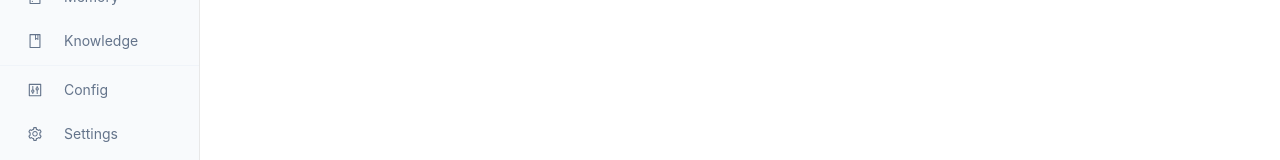
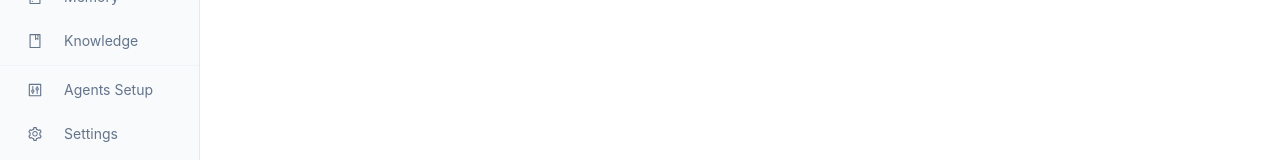
Before and after one commit to sopaco/cowork-forge, a React (Vite) app in the folder crates/cowork-gui/: page / in a window 1280 px wide. Shown: the part 355-515 px from the top of the page. Built offline with nearby package versions, Linux system fonts and the light colour scheme.

Commit message:
Rename ConfigPanel to AgentsSetupPanel and update references
Update the component name and all associated references throughout the
application to reflect the new naming convention for the agents setup
configuration panel.

```diff
--- a/crates/cowork-gui/src/App.tsx
+++ b/crates/cowork-gui/src/App.tsx
@@ -34,7 +34,7 @@ import KnowledgePanel from './components/KnowledgePanel';
 import CommandPalette from './components/CommandPalette';
 import IterationsPanel from './components/IterationsPanel';
 import SettingsPanel from './components/SettingsPanel';
-import { ConfigPanel } from './components/config';
+import { AgentsSetupPanel } from './components/config';
 
 const { Sider, Content, Header, Footer } = Layout;
 
@@ -218,7 +218,7 @@ function App() {
 			</div>
 
 			<div style={{ height: '100%', display: activeView === 'config' ? 'block' : 'none', overflow: 'auto' }}>
-				<ConfigPanel />
+				<AgentsSetupPanel />
 			</div>
 
 			<div style={{ height: '100%', display: activeView === 'chat' ? 'block' : 'none' }}>
@@ -322,7 +322,7 @@ function App() {
 							{ key: 'execution-memory', icon: <DatabaseOutlined />, label: 'Memory' },
 							{ key: 'project-knowledge', icon: <BookOutlined />, label: 'Knowledge' },
 							{ type: 'divider' },
-							{ key: 'config', icon: <ControlOutlined />, label: 'Config' },
+							{ key: 'config', icon: <ControlOutlined />, label: 'Agents Setup' },
 							{ key: 'settings', icon: <SettingOutlined />, label: 'Settings' }
 						]}
 					/>
--- a/crates/cowork-gui/src/components/config/ConfigPanel.tsx
+++ b/crates/cowork-gui/src/components/config/AgentsSetupPanel.tsx
@@ -31,7 +31,7 @@ const { Title, Text } = Typography;
 
 type ConfigTab = 'flows' | 'agents' | 'skills' | 'integrations';
 
-const ConfigPanel: React.FC = () => {
+const AgentsSetupPanel: React.FC = () => {
   const {
     loading,
     error,
@@ -127,8 +127,8 @@ const ConfigPanel: React.FC = () => {
     <div style={{ height: '100%', display: 'flex', flexDirection: 'column' }}>
       <div style={{ padding: '16px', borderBottom: '1px solid #f0f0f0', display: 'flex', justifyContent: 'space-between', alignItems: 'center' }}>
         <div>
-          <Title level={4} style={{ margin: 0 }}>Configuration Management</Title>
-          <Text type="secondary">Manage flows, agents, skills, and integrations</Text>
+          <Title level={4} style={{ margin: 0 }}>Agents Setup</Title>
+          <Text type="secondary">Configure agent workflows, roles, skills, and integrations</Text>
         </div>
         <Space>
           <Button icon={<ReloadOutlined />} onClick={handleRefresh}>
@@ -165,4 +165,4 @@ const ConfigPanel: React.FC = () => {
   );
 };
 
-export default ConfigPanel;
+export default AgentsSetupPanel;
--- a/crates/cowork-gui/src/components/config/index.ts
+++ b/crates/cowork-gui/src/components/config/index.ts
@@ -1,4 +1,4 @@
-export { default as ConfigPanel } from './ConfigPanel';
+export { default as AgentsSetupPanel } from './AgentsSetupPanel';
 export { default as FlowConfigPanel } from './FlowConfigPanel';
 export { default as AgentConfigForm } from './AgentConfigForm';
 export { default as SkillManager } from './SkillManager';
```
